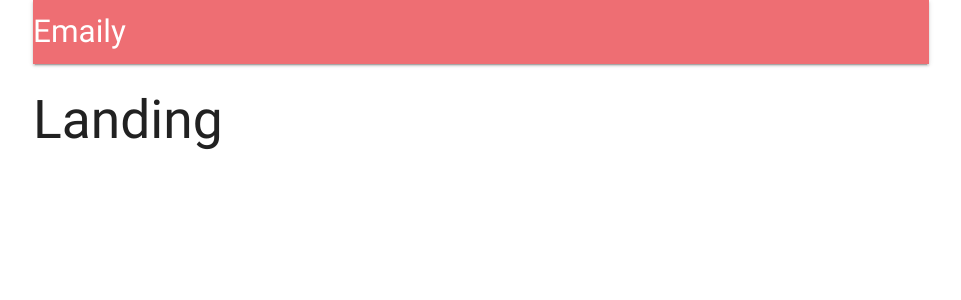
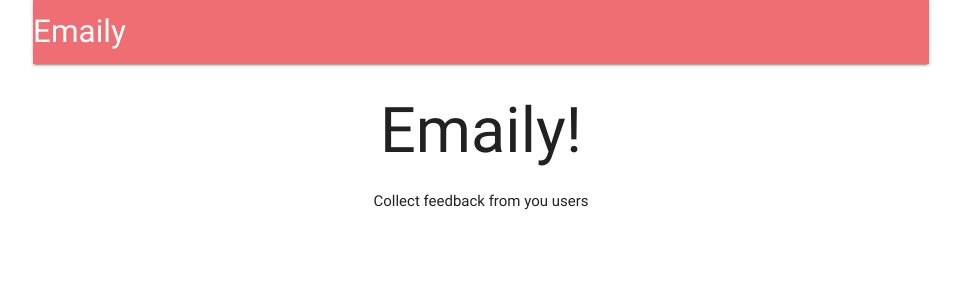
Before and after one commit to davidhenley/emaily, a React (Create React App) app in the folder client/: page / in a window 1280 px wide. Shown: the top 300 px of the page, without its empty margins (159-1120 px from the left). Built offline with nearby package versions, Linux system fonts and the light colour scheme; no server answers.

Commit message:
Landing Page

```diff
--- a/client/src/components/App.js
+++ b/client/src/components/App.js
@@ -4,11 +4,11 @@ import { fetchUser } from '../actions';
 import { BrowserRouter, Route } from 'react-router-dom';
 
 import Header from './Header';
+import Landing from './Landing';
 
 // Dummy components
 const Dashboard = () => <h2>Dashboard</h2>;
 const SurveyNew = () => <h2>SurveyNew</h2>;
-const Landing = () => <h2>Landing</h2>;
 
 class App extends Component {
   componentDidMount() {
--- /dev/null
+++ b/client/src/components/Landing.js
@@ -0,0 +1,12 @@
+import React from 'react';
+
+const Landing = (props) => {
+  return (
+    <div style={{ textAlign: 'center' }}>
+      <h1>Emaily!</h1>
+      Collect feedback from you users
+    </div>
+  );
+}
+
+export default Landing;
--- a/package.json
+++ b/package.json
@@ -8,7 +8,7 @@
     "npm": "5.3.0"
   },
   "scripts": {
-    "start": "node index.js",
+    "start": "node ./server/index.js",
     "server": "nodemon ./server/index.js",
     "client": "npm run start --prefix client",
     "dev": "concurrently \"npm run server\" \"npm run client\""
```
